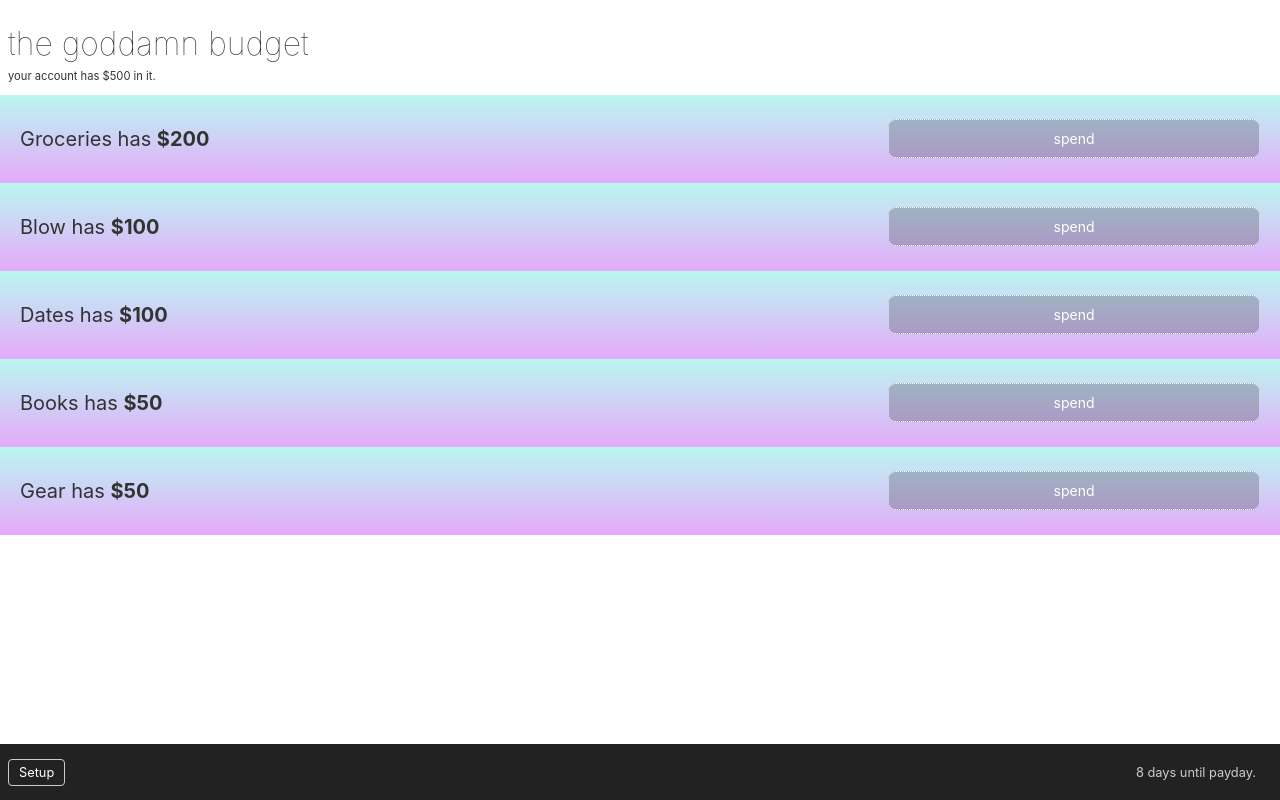
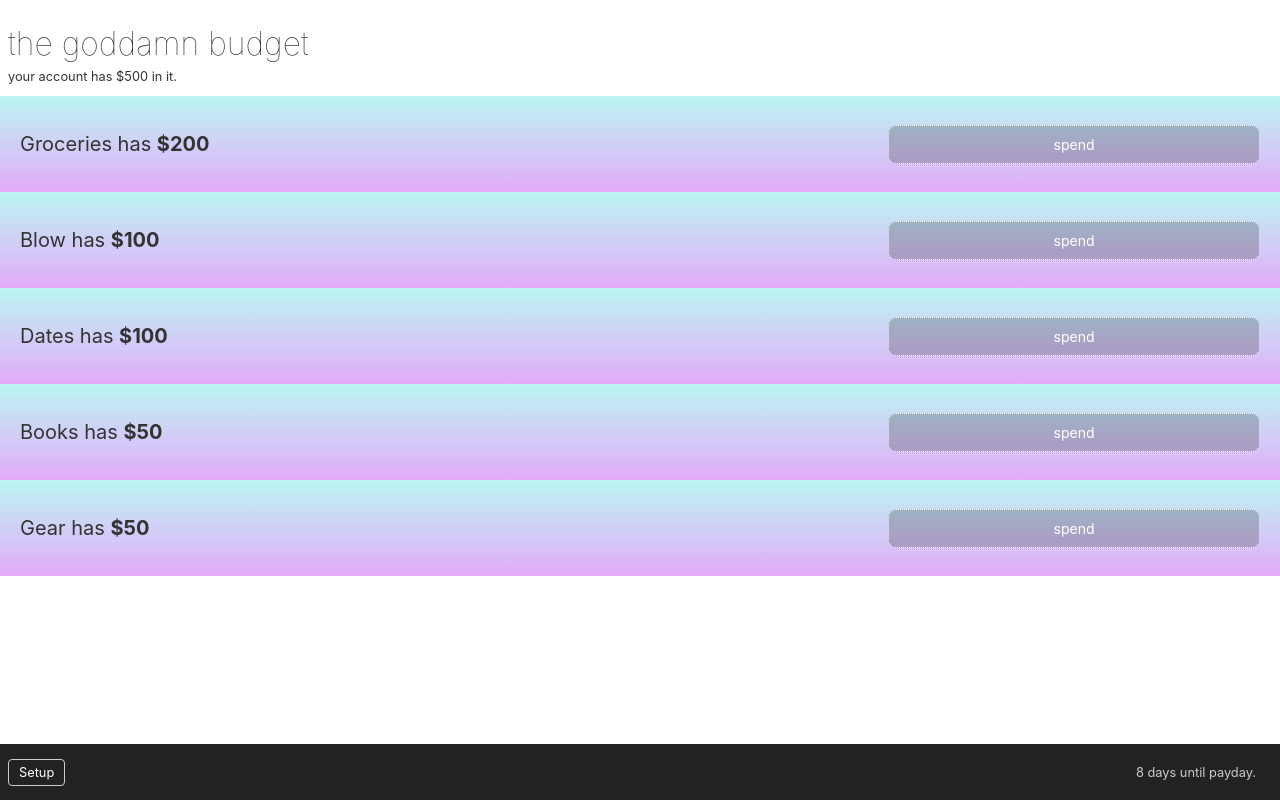
Before and after one commit to wnstn/budgeting-app, a Svelte app: page / in a window 1280 px wide. Built offline with nearby package versions, Linux system fonts and the light colour scheme.

Commit message:
some cleanup

```diff
--- a/src/App.svelte
+++ b/src/App.svelte
@@ -68,7 +68,7 @@
 
   .help {
     margin: .3em 0;
-    font-size: .7em;
+    font-size: .8em;
   }
 
   ul {
--- a/src/Category.svelte
+++ b/src/Category.svelte
@@ -29,6 +29,10 @@
 
   function removeTransaction(transaction) {
     transactions.update((all)=>{
+      if (all.length === 1) {
+        return [];
+      }
+
       let i = all.findIndex((val) => val.date === transaction.date);
       return all.splice(i, 1);
     })
@@ -57,7 +61,7 @@
   li {
     box-sizing: border-box;
     width: 100%;
-    padding: .6em 1em;
+    padding: .8em 1em;
     background: rgb(187,246,242);
     background: linear-gradient(180deg, rgba(187,246,242,1) 0%, rgba(228,170,249,1) 100%);
     font-size: 1.25em;
--- a/src/Transaction.svelte
+++ b/src/Transaction.svelte
@@ -39,7 +39,7 @@
     <div class="controls">
       <button on:click="{() => dispatch('toggleTransaction')}">cancel</button>
 
-      <button type="submit" on:click|preventDefault={addTransaction}>submit</button>
+      <button type="submit" on:click={addTransaction}>submit</button>
     </div>
   </form>
 </div>
```
